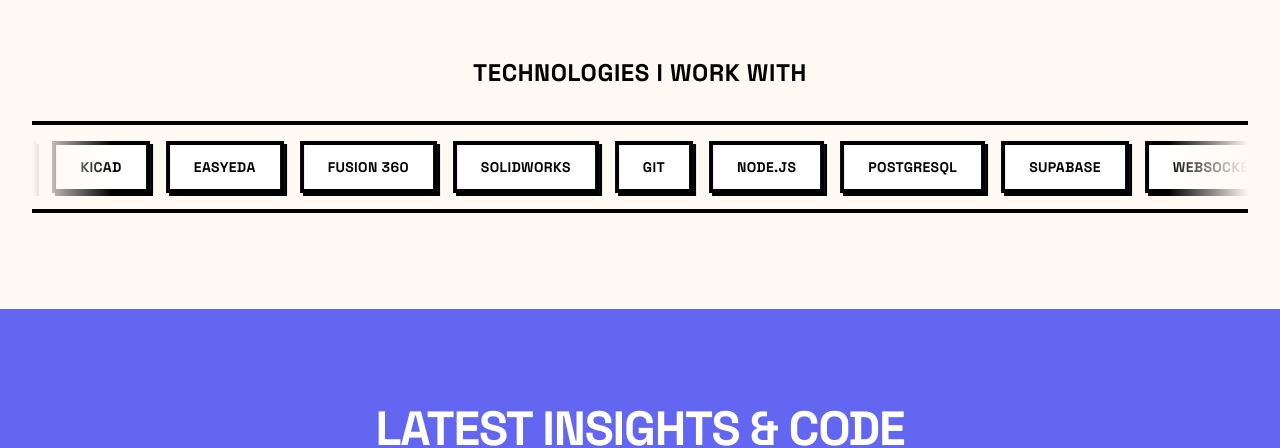
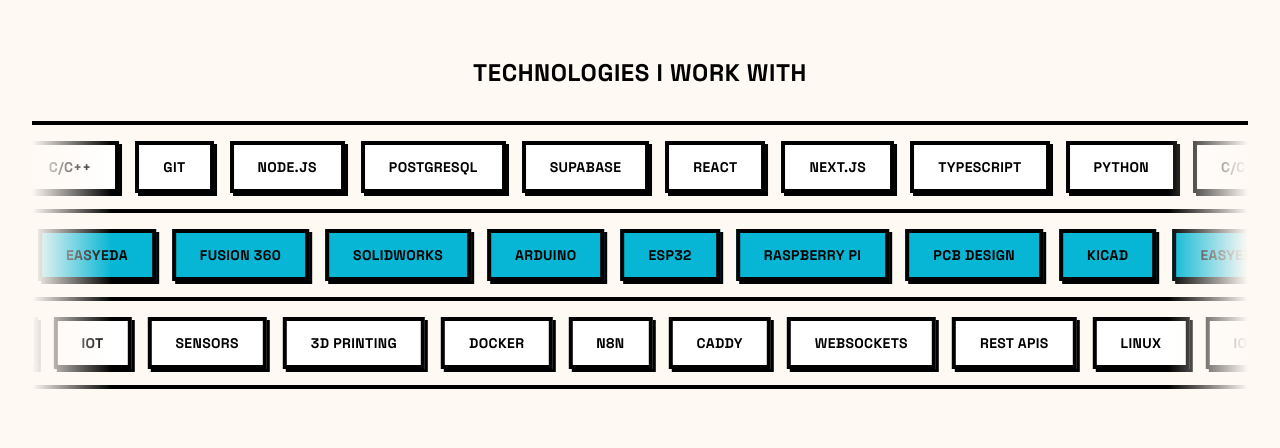
Before and after one commit to DashiellRussell/portfolio-website, a Next.js app: page / in a window 1280 px wide. Shown: the part 3640-4088 px from the top of the page. Built offline with nearby package versions, Linux system fonts and the light colour scheme; no server answers.

Commit message:
Refactor: Implement multi-layered technology marquee with alternate scrolling

```diff
--- a/components/skills.tsx
+++ b/components/skills.tsx
@@ -34,11 +34,16 @@ export function Skills() {
     },
   ]
 
-  const technologies = [
-    "React", "Next.js", "TypeScript", "Python", "C/C++", "Arduino", "ESP32",
-    "Raspberry Pi", "PCB Design", "KiCAD", "EasyEDA", "Fusion 360", "SolidWorks",
-    "Git", "Node.js", "PostgreSQL", "Supabase", "WebSockets", "REST APIs",
-    "Linux", "IoT", "Sensors", "3D Printing", "Docker", "n8n", "Caddy"
+  const techRow1 = [
+    "React", "Next.js", "TypeScript", "Python", "C/C++", "Git", "Node.js", "PostgreSQL", "Supabase"
+  ]
+
+  const techRow2 = [
+    "Arduino", "ESP32", "Raspberry Pi", "PCB Design", "KiCAD", "EasyEDA", "Fusion 360", "SolidWorks"
+  ]
+
+  const techRow3 = [
+    "WebSockets", "REST APIs", "Linux", "IoT", "Sensors", "3D Printing", "Docker", "n8n", "Caddy"
   ]
 
   return (
@@ -83,20 +88,67 @@ export function Skills() {
         <FadeIn delay={0.2}>
           <div className="text-center">
             <h3 className="text-2xl font-bold mb-8 uppercase tracking-wide">Technologies I Work With</h3>
-            <div className="relative flex overflow-hidden py-4 bg-background border-y-4 border-border">
-              <div className="absolute inset-y-0 left-0 w-20 bg-gradient-to-r from-background to-transparent z-10" />
-              <div className="absolute inset-y-0 right-0 w-20 bg-gradient-to-l from-background to-transparent z-10" />
+            <div className="relative flex flex-col bg-background border-t-4 border-border">
+              <div className="absolute inset-y-0 left-0 w-20 bg-gradient-to-r from-background to-transparent z-10 pointer-events-none" />
+              <div className="absolute inset-y-0 right-0 w-20 bg-gradient-to-l from-background to-transparent z-10 pointer-events-none" />
 
+              {/* Row 1 - Left */}
+              <div className="overflow-hidden py-4 border-b-4 border-border flex">
                 <motion.div
                   className="flex gap-4 flex-nowrap whitespace-nowrap"
                   animate={{ x: "-50%" }}
                   transition={{
                     repeat: Infinity,
                     ease: "linear",
-                  duration: 20, // Adjust speed here
+                    duration: 30,
                   }}
                 >
-                {[...technologies, ...technologies].map((tech, idx) => (
+                  {[...techRow1, ...techRow1, ...techRow1, ...techRow1].map((tech, idx) => (
+                    <div
+                      key={idx}
+                      className="inline-block px-6 py-3 bg-card text-foreground text-sm font-bold border-4 border-border uppercase tracking-wide shadow-brutal-sm flex-shrink-0"
+                    >
+                      {tech}
+                    </div>
+                  ))}
+                </motion.div>
+              </div>
+
+              {/* Row 2 - Right */}
+              <div className="overflow-hidden py-4 border-b-4 border-border flex">
+                <motion.div
+                  className="flex gap-4 flex-nowrap whitespace-nowrap"
+                  initial={{ x: "-50%" }}
+                  animate={{ x: "0%" }}
+                  transition={{
+                    repeat: Infinity,
+                    ease: "linear",
+                    duration: 35,
+                  }}
+                >
+                  {[...techRow2, ...techRow2, ...techRow2, ...techRow2].map((tech, idx) => (
+                    <div
+                      key={idx}
+                      className="inline-block px-6 py-3 bg-accent text-accent-foreground text-sm font-bold border-4 border-border uppercase tracking-wide shadow-brutal-sm flex-shrink-0"
+                    >
+                      {tech}
+                    </div>
+                  ))}
+                </motion.div>
+              </div>
+
+              {/* Row 3 - Left */}
+              <div className="overflow-hidden py-4 border-b-4 border-border flex">
+                <motion.div
+                  className="flex gap-4 flex-nowrap whitespace-nowrap"
+                  animate={{ x: "-50%" }}
+                  transition={{
+                    repeat: Infinity,
+                    ease: "linear",
+                    duration: 40,
+                  }}
+                >
+                  {[...techRow3, ...techRow3, ...techRow3, ...techRow3].map((tech, idx) => (
                     <div
                       key={idx}
                       className="inline-block px-6 py-3 bg-card text-foreground text-sm font-bold border-4 border-border uppercase tracking-wide shadow-brutal-sm flex-shrink-0"
@@ -107,6 +159,7 @@ export function Skills() {
                 </motion.div>
               </div>
             </div>
+          </div>
         </FadeIn>
       </div>
     </section>
```
Lines whose indentation alone changed are shown as unchanged.
